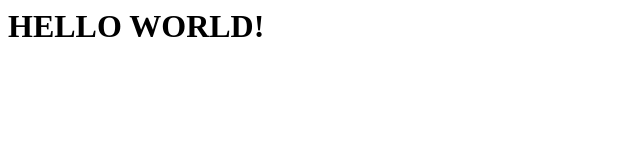
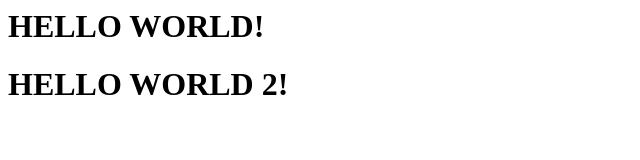
Before and after one commit to hamzaamjid/task-list, a website: page views/index.html in a window 1280 px wide. Shown: the whole page, without its empty margins (0-640 px from the left). Drawn offline with Linux system fonts and the light colour scheme.

Commit message:
test commit

```diff
--- a/views/index.html
+++ b/views/index.html
@@ -6,5 +6,6 @@
     </head>
     <body>
         <h1>HELLO WORLD!</h1>
+        <h1>HELLO WORLD 2!</h1>
     </body>
 </html>
```
